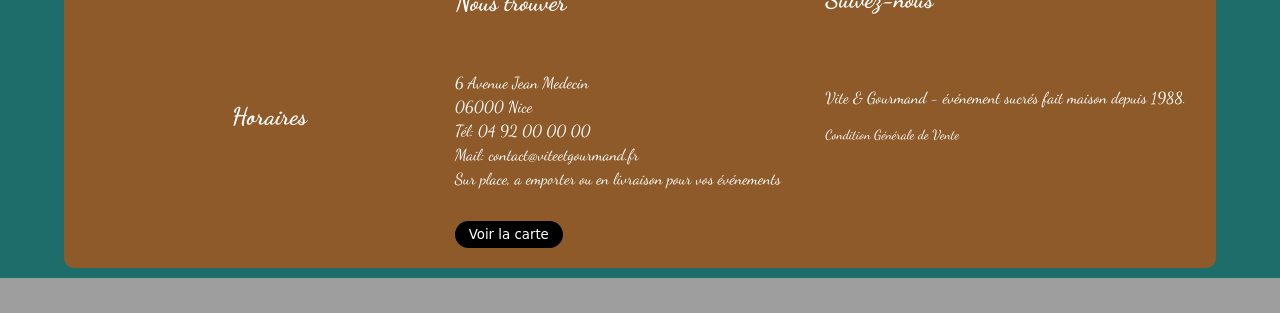
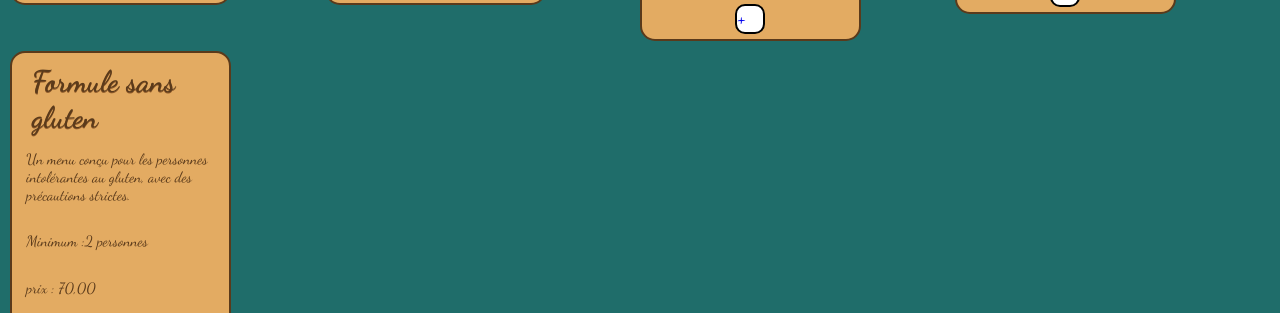
Before and after one commit to blackswitcher/vite_gourmand, a PHP site: page /pages/menus.php in a window 1280 px wide. Shown: the part 2016-2329 px from the top of the page. Before the commit the page ends 2294 px from the top, so only its background shows below. Run offline with PHP 8.4, Linux system fonts and the light colour scheme; data comes from the database, SQL or seed files in the repository; some libraries are stand-ins or nearby versions; some web fonts are replaced.

Commit message:
ajout de la gestion du panier des menus

```diff
--- a/public/asset/CSS/menus.css
+++ b/public/asset/CSS/menus.css
@@ -188,9 +188,27 @@ h1 {
     margin-bottom: 5px;
     transition: 0.5s ease;
 }
+.menu_detail a {
+    border: 2px solid #000;
+    border-radius: var(--radius_xs);
+    font-weight: bold;
+    font-size: var(--text_size);
+    background-color: var(--color_w_text);
+    width: 30px;
+    height: 30px;
+    margin-bottom: 5px;
+    transition: 0.5s ease;
+}
 
 /*------------ON VAS TENTER UN ANIMATION SUR MON HOVER J'AIMERAIS UN EFFET ZOOM */
 .menu_detail button:hover {
+    background-color: var(--color_bg_main);
+    color: var(--color_w_text);
+    border: none;
+    transform: scale(1.1);
+    box-shadow: 0px 0px 2px var(--color_bg_main);
+}
+.menu_detail a:hover {
     background-color: var(--color_bg_main);
     color: var(--color_w_text);
     border: none;
@@ -277,7 +295,8 @@ h1 {
 
 }
 /*-------------------------GESTION DU BOUTON -------------------------*/
-.bouton_appliquer button{
+.bouton_appliquer button,
+.bouton_appliquer a{
     display: flex;
     justify-content: center;
     align-items: center;
@@ -292,7 +311,8 @@ h1 {
 
 }
 
-.bouton_appliquer button:hover{
+.bouton_appliquer button:hover,
+.bouton_appliquer a:hover{
     background-color: var(--color_bg_main);
     color: var(--color_w_text);
     border: none;
@@ -300,7 +320,7 @@ h1 {
     box-shadow: 0px 0px 2px var(--color_bg_main);
 }
 /*-----------------------GESTION GLOBAL DU MODAL---------------*/
-.modal{
+.menu_modal{
     padding:15px;
     display: block;
     width: 70%;
@@ -313,7 +333,7 @@ h1 {
 
 }
 /*permet de sortir mon modal du flux normal de ma page */
-.modal_overlay{
+.menu_modal_overlay{
     position: fixed;
     inset: 0;
     background: rgba(0,0,0,.55);
@@ -323,11 +343,11 @@ h1 {
     padding: 24px;
     z-index: 9999;
 }
-.modal_overlay.hidden{
+.menu_modal_overlay.hidden{
     display: none;    /*le mode cacher deviens le comportement normal de mon modal*/
 }
 
-.modal_content{
+.menu_modal_content{
     width: min(1100px,92vw);
     max-height: 90vh;
     overflow: auto;
@@ -336,7 +356,7 @@ h1 {
 }
 
 /*------------------------GESTION DE MON TITRE-------------------*/
-.modal h3{
+.menu_modal h3{
     font-weight: bold;
     font-size: var(--title_size);
 }
--- a/public/pages/menus.php
+++ b/public/pages/menus.php
@@ -1,3 +1,23 @@
+<?php
+
+// on charge la connexion a la base de données pour pouvoir faire
+require_once __DIR__ . '/../../src/configs/db.php';
+
+//on prepare une requete pour recup mes menus actif
+// on trie les colonnes pour afficher ce dont j'ai besoin
+$stmt = $pdo->prepare("
+SELECT ID, titre, description, prix, nb_personne,img_cover
+FROM menus
+WHERE actif = 1
+ORDER BY ID ASC
+");
+
+// on execute la requete
+$stmt -> execute();
+
+$menus = $stmt -> fetchAll();
+
+?>
 <!DOCTYPE html>
 <html lang="en">
 
@@ -93,24 +113,41 @@
             </button>
         </div>
     </section>
-    <section>
+<section>
         <div class="container_card">
+        <?php foreach ($menus as $menu): ?>
             <div class="menu_card">
-                <h3>Formules: Traditions </h3>
-                <p>Assortiment de viennoiserie (pains au chocolat, croissants, pain aux raisins, chouquettes ), 3 jus de fruits au choix parmis la liste </p>
+                <h3><?php echo htmlspecialchars($menu['titre']); ?> </h3>
+                <p>
+                    <?php echo htmlspecialchars($menu['description']); ?>
+                </p>
+
+                <p>
+                Minimum :<?php echo (int) $menu ['nb_personne']; ?> personnes
+                </p>
+                <p>
+                    prix : <?php echo number_format((float)$menu['prix'], 2, ',',' ');?>
+                </p>
                 <div class="img_menu">
-                    <img src="../asset/IMG/formule_tradition.png" alt="plein de viennoiserie avec des verres de jus de fruit ">
-                </div>
+                    <img
+                    src="../<?php echo htmlspecialchars(str_replace('\\','/', $menu['img_cover'])); ?>"
+                    alt="<?php echo htmlspecialchars($menu['titre']); ?>"
+                    >
+        </div>
+        <div class="menu_detail">
+        <!--
+        on passe l'ID du menu dans l'url pour savoir quelle menu afficher -->
+            <a href="menu.php?id=<?php echo (int) $menu['ID']; ?>"
+            >+</a>
+        </div>
+            </div>
+            <?php endforeach;?>
+        </div>
 
-                <div class="menu_detail">
-                    <button id="menuModal" onclick="afficherMenu()"> + </button>
-                </div>
-            </div>
-        </div>
-    </section>
+</section>
     <section class="modal_overlay hidden">
         <div class="modal_content">
-            <div class="modal">
+            <div class="menu_modal">
                 <h3>Traditions</h3>
                 <!----------------------------CONTAINER DE DESCIPTION + ALLERGENE------------------->
                 <div class="containerDesc">
```
Also changed, not shown: public/pages/commande.php (added, +15 -0 lines), public/pages/menu.php (added, +115 -0 lines).
